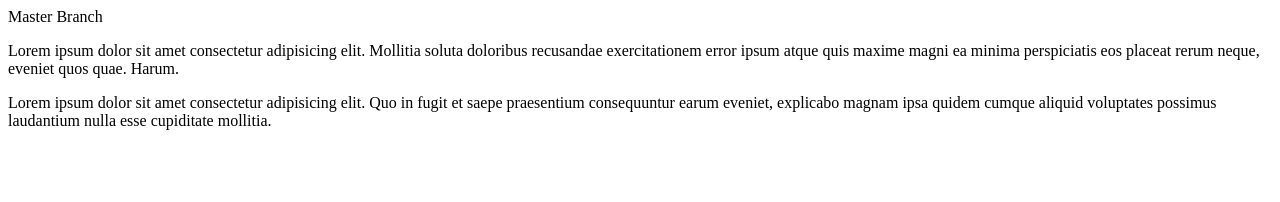
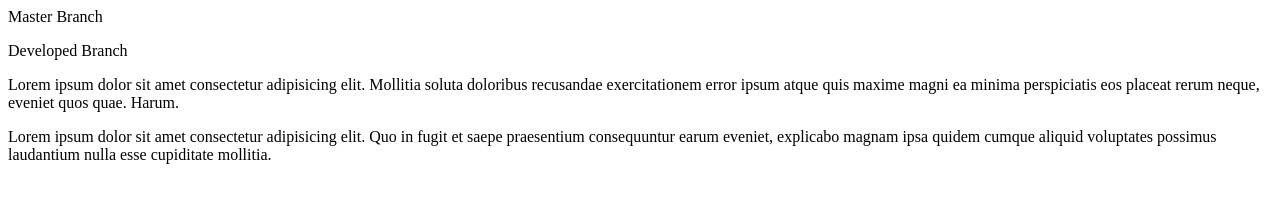
Before and after one commit to lwinmarwin/StudentManagementSystem, a plain HTML site: page index.html in a window 1280 px wide. Drawn offline with Linux system fonts and the light colour scheme.

Commit message:
Update index.html

```diff
--- a/index.html
+++ b/index.html
@@ -4,6 +4,7 @@
     </head>
     <body>
         <p>Master Branch</p>
+        <p>Developed Branch</p>
         <p>
             Lorem ipsum dolor sit amet consectetur adipisicing elit. Mollitia soluta doloribus recusandae exercitationem error ipsum atque quis maxime magni ea minima perspiciatis eos placeat rerum neque, eveniet quos quae. Harum.
         </p>
```
